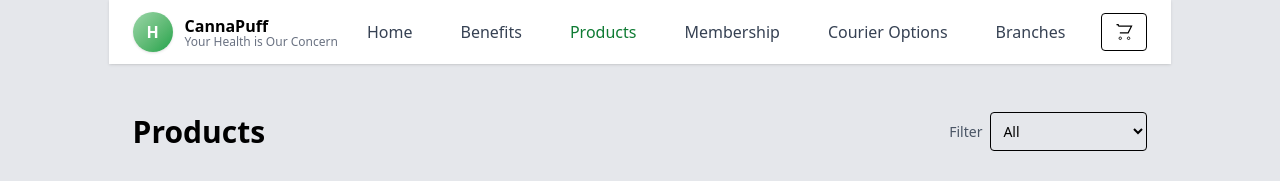
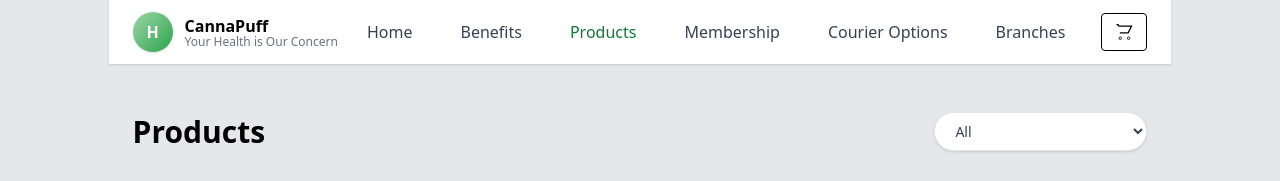
Before and after one commit to geraldrush/herbal-store, a React (Vite) app: page /products in a window 1280 px wide. Shown: the top 181 px of the page. Built offline with nearby package versions, Linux system fonts and the light colour scheme.

Commit message:
[Add: Dropdown on products]

```diff
--- a/src/pages/Products.jsx
+++ b/src/pages/Products.jsx
@@ -4,31 +4,63 @@ import ProductCard from '../components/ProductCard';
 import ProductModal from '../components/ProductModal';
 
 export default function Products({ addToCart }) {
-  const [filter, setFilter] = useState('');
+  const [selectedCategory, setSelectedCategory] = useState('All');
   const [modal, setModal] = useState(null);
 
-  const filtered = products.filter(p => filter === '' || p.tags.includes(filter));
+  const categories = [
+    'All',
+    'Zambuki (SEX Lubricant)',
+    'Juices (HTC & CBD)',
+    'Zambuki Juice mixer',
+    'Gummies (HTC & CBD)',
+    'Oils',
+    'Flower',
+    'Pre-Rolls',
+    'Vapes',
+    'Cosmetics'
+  ];
 
-  const tags = Array.from(new Set(products.flatMap(p => p.tags)));
+  const filtered = products.filter(p => {
+    if (selectedCategory === 'All') return true;
+    const matchCategory = p.category && p.category === selectedCategory;
+    const matchTag = Array.isArray(p.tags) && p.tags.includes(selectedCategory);
+    return matchCategory || matchTag;
+  });
 
   return (
     <div className="max-w-6xl mx-auto px-6 py-12">
       <div className="flex items-center justify-between">
         <h1 className="text-3xl font-bold">Products</h1>
-        <div className="flex gap-2 items-center">
-          <label className="text-sm text-gray-600">Filter</label>
-          <select value={filter} onChange={e => setFilter(e.target.value)} className="border rounded p-2 text-sm">
-            <option value="">All</option>
-            {tags.map(t => <option key={t} value={t}>{t}</option>)}
+
+        {/* category dropdown */}
+        <div className="ml-4">
+          <label htmlFor="category" className="sr-only">Select category</label>
+          <select
+            id="category"
+            value={selectedCategory}
+            onChange={e => setSelectedCategory(e.target.value)}
+            className="block w-auto bg-white border border-gray-200 rounded-full px-4 py-2 text-sm text-gray-700 shadow-sm focus:outline-none focus:ring-2 focus:ring-herbal-500"
+          >
+            {categories.map(cat => (
+              <option key={cat} value={cat}>
+                {cat}
+              </option>
+            ))}
           </select>
         </div>
       </div>
 
       <div className="mt-8 grid grid-cols-1 sm:grid-cols-2 lg:grid-cols-3 gap-6">
-        {filtered.map(p => <ProductCard key={p.id} product={p} onOpen={(prod, addImmediately) => {
-          if (addImmediately) addToCart(prod, 1);
-          else setModal(prod);
-        }} />)}
+        {filtered.map(p => (
+          <ProductCard
+            key={p.id}
+            product={p}
+            onOpen={(prod, addImmediately) => {
+              if (addImmediately) addToCart(prod, 1);
+              else setModal(prod);
+            }}
+          />
+        ))}
       </div>
 
       <ProductModal product={modal} onClose={() => setModal(null)} onAdd={addToCart} />
```
